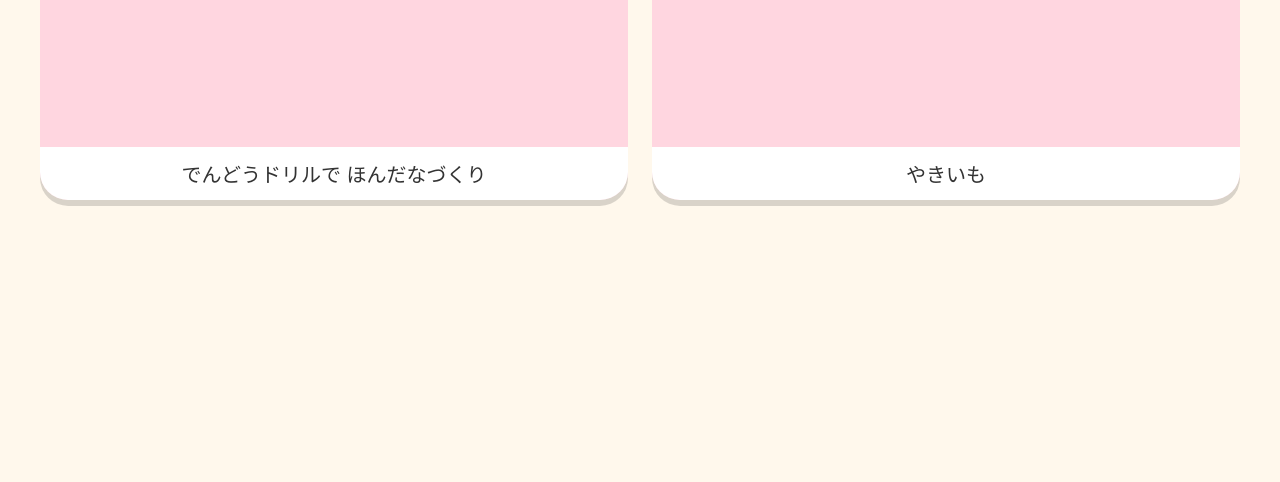
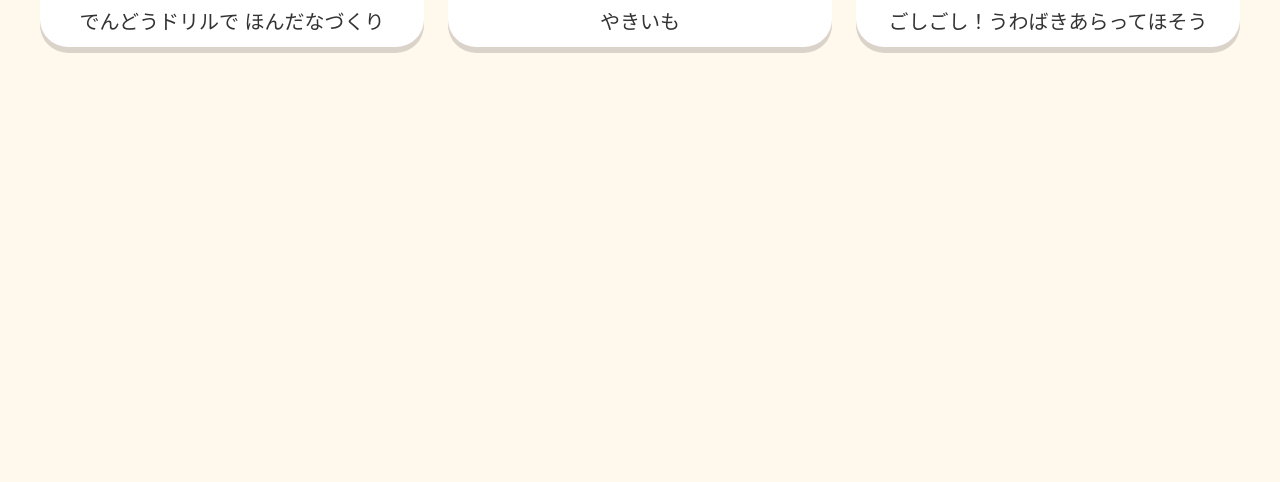
Before and after one commit to zan72122/261123, a plain HTML site: page index.html in a window 1280 px wide. Shown: the part 318-800 px from the top of the page. Drawn offline with Linux system fonts and the light colour scheme.

Commit message:
Update gallery index for 261123

```diff
--- a/index.html
+++ b/index.html
@@ -10,4 +10,5 @@ main{display:grid;grid-template-columns:repeat(auto-fit,minmax(260px,1fr));gap:2
 <!-- GAMES -->
 <a class="card" href="games/261123-1/index.html" style="--c:#ffd6e0" aria-label="でんどうドリルで ほんだなづくり"><b style="display:flex;aspect-ratio:4/3;align-items:center;justify-content:center;font-size:96px">🎮</b><span>でんどうドリルで ほんだなづくり</span></a>
 <a class="card" href="games/261123-2/index.html" style="--c:#ffd6e0" aria-label="やきいも"><b style="display:flex;aspect-ratio:4/3;align-items:center;justify-content:center;font-size:96px">🎮</b><span>やきいも</span></a>
+<a class="card" href="games/261123-3/index.html" style="--c:#ffd6e0" aria-label="ごしごし！うわばきあらってほそう"><b style="display:flex;aspect-ratio:4/3;align-items:center;justify-content:center;font-size:96px">🎮</b><span>ごしごし！うわばきあらってほそう</span></a>
 </main></body></html>
```
